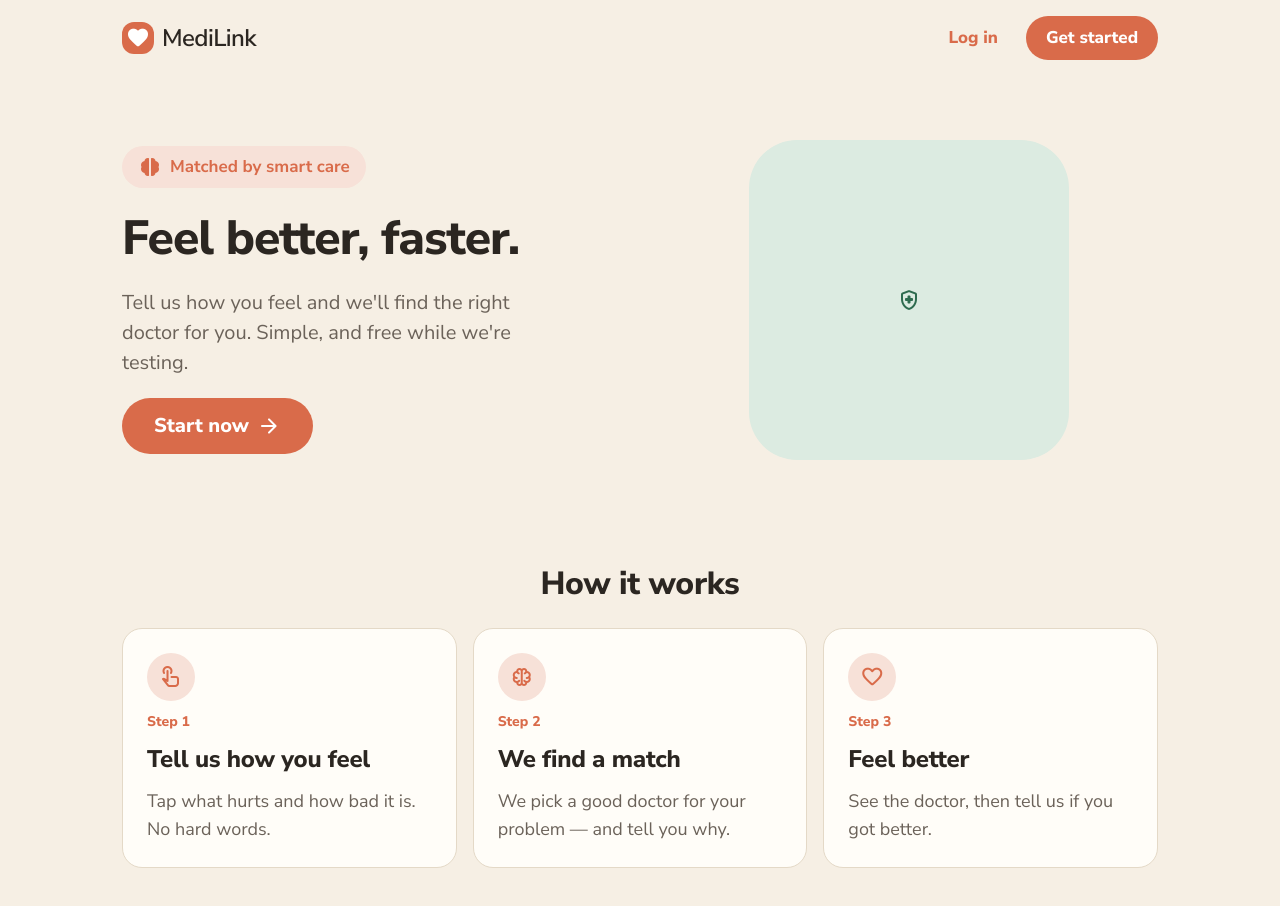
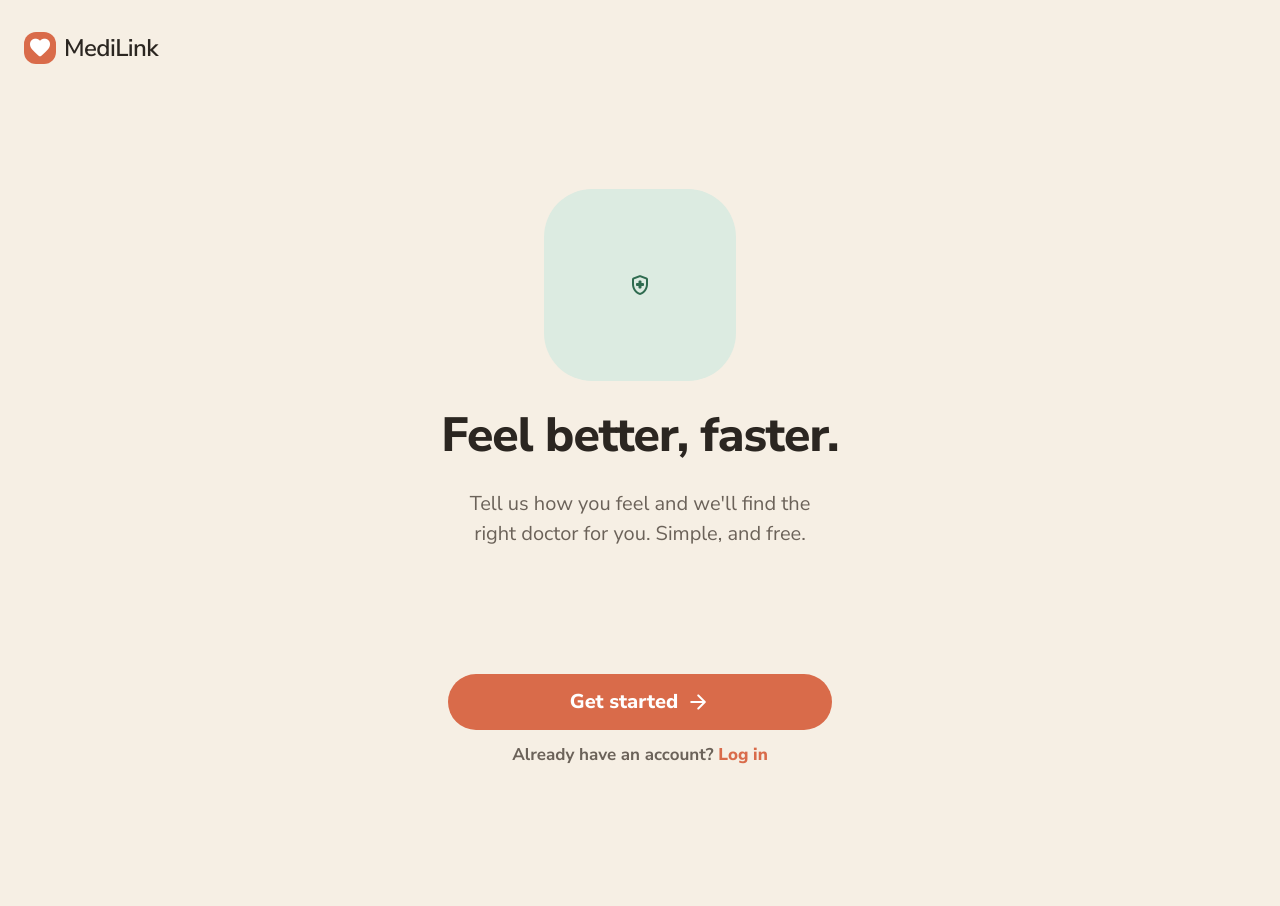
Before and after one commit to scienceshephard/medilink-frontend, a Next.js app: page / in a window 1280 px wide. After the commit the page ends 800 px from the top, so only its background shows below. Built offline with nearby package versions, Linux system fonts and the light colour scheme; no server answers.

Commit message:
fix(landing): replace marketing layout with clean Warm Care welcome
Co-Authored-By: Claude Opus 4.8 <noreply@anthropic.com>

```diff
--- a/src/app/page.tsx
+++ b/src/app/page.tsx
@@ -5,63 +5,35 @@ import { Brand } from "@/components/Brand";
 import { Icon } from "@/components/ui/Icon";
 import { useAuth, homeForRole } from "@/lib/auth";
 
-const STEPS: [string, string, string][] = [
-  ["touch_app", "Tell us how you feel", "Tap what hurts and how bad it is. No hard words."],
-  ["neurology", "We find a match", "We pick a good doctor for your problem — and tell you why."],
-  ["favorite", "Feel better", "See the doctor, then tell us if you got better."],
-];
-
-export default function Landing() {
+export default function Welcome() {
   const { role, ready } = useAuth();
   const cta = ready && role ? homeForRole(role) : "/register";
 
   return (
-    <div className="min-h-screen bg-sand">
-      <header className="mx-auto flex max-w-[1100px] items-center justify-between px-5 py-4 md:px-8">
-        <Brand />
-        <div className="flex items-center gap-2">
-          <Link href="/login" className="inline-flex h-11 items-center rounded-full px-5 font-extrabold text-primary hover:bg-primary-soft">Log in</Link>
-          <Link href={cta} className="inline-flex h-11 items-center rounded-full bg-primary px-5 font-extrabold text-on-primary">Get started</Link>
+    <div className="flex min-h-screen flex-col bg-sand px-6 py-8">
+      <Brand />
+
+      <div className="flex flex-1 flex-col items-center justify-center gap-6 text-center">
+        <div className="grid h-40 w-40 place-items-center rounded-[48px] bg-accent-soft md:h-48 md:w-48">
+          <Icon name="health_and_safety" className="text-[88px] text-accent md:text-[104px]" />
         </div>
-      </header>
+        <h1 className="max-w-md text-display-lg font-extrabold leading-tight text-ink">Feel better, faster.</h1>
+        <p className="max-w-sm text-body-lg text-ink-muted">
+          Tell us how you feel and we&apos;ll find the right doctor for you. Simple, and free.
+        </p>
+      </div>
 
-      <main className="mx-auto max-w-[1100px] px-5 md:px-8">
-        {/* Hero */}
-        <section className="flex flex-col items-center gap-6 py-10 text-center md:flex-row md:gap-10 md:py-16 md:text-left">
-          <div className="flex flex-1 flex-col items-center gap-5 md:items-start">
-            <span className="inline-flex items-center gap-2 rounded-full bg-primary-soft px-4 py-2 font-bold text-primary">
-              <Icon name="neurology" fill /> Matched by smart care
-            </span>
-            <h1 className="text-display-lg font-extrabold leading-tight text-ink">Feel better, faster.</h1>
-            <p className="max-w-md text-body-lg text-ink-muted">
-              Tell us how you feel and we&apos;ll find the right doctor for you. Simple, and free while we&apos;re testing.
-            </p>
-            <Link href={cta} className="inline-flex h-14 items-center gap-2 rounded-full bg-primary px-8 text-body-lg font-extrabold text-on-primary transition-colors hover:bg-primary-container">
-              Start now <Icon name="arrow_forward" />
-            </Link>
-          </div>
-          <div className="flex flex-1 items-center justify-center">
-            <div className="grid h-64 w-64 place-items-center rounded-[48px] bg-accent-soft md:h-80 md:w-80">
-              <Icon name="health_and_safety" className="text-[120px] text-accent" />
-            </div>
-          </div>
-        </section>
-
-        {/* How it works */}
-        <section className="flex flex-col gap-6 py-10">
-          <h2 className="text-center text-headline-lg font-extrabold text-ink">How it works</h2>
-          <div className="grid gap-4 md:grid-cols-3">
-            {STEPS.map(([icon, title, desc], i) => (
-              <div key={title} className="flex flex-col gap-3 rounded-[20px] border border-border bg-warm-white p-6">
-                <span className="grid h-12 w-12 place-items-center rounded-full bg-primary-soft text-primary"><Icon name={icon} /></span>
-                <p className="text-caption font-extrabold text-primary">Step {i + 1}</p>
-                <h3 className="text-headline-md font-extrabold text-ink">{title}</h3>
-                <p className="text-body-md text-ink-muted">{desc}</p>
-              </div>
-            ))}
-          </div>
-        </section>
-      </main>
+      <div className="mx-auto flex w-full max-w-sm flex-col gap-3">
+        <Link
+          href={cta}
+          className="inline-flex h-14 items-center justify-center gap-2 rounded-full bg-primary text-body-lg font-extrabold text-on-primary transition-colors hover:bg-primary-container"
+        >
+          Get started <Icon name="arrow_forward" />
+        </Link>
+        <Link href="/login" className="text-center font-bold text-ink-muted">
+          Already have an account? <span className="font-extrabold text-primary">Log in</span>
+        </Link>
+      </div>
     </div>
   );
 }
```
